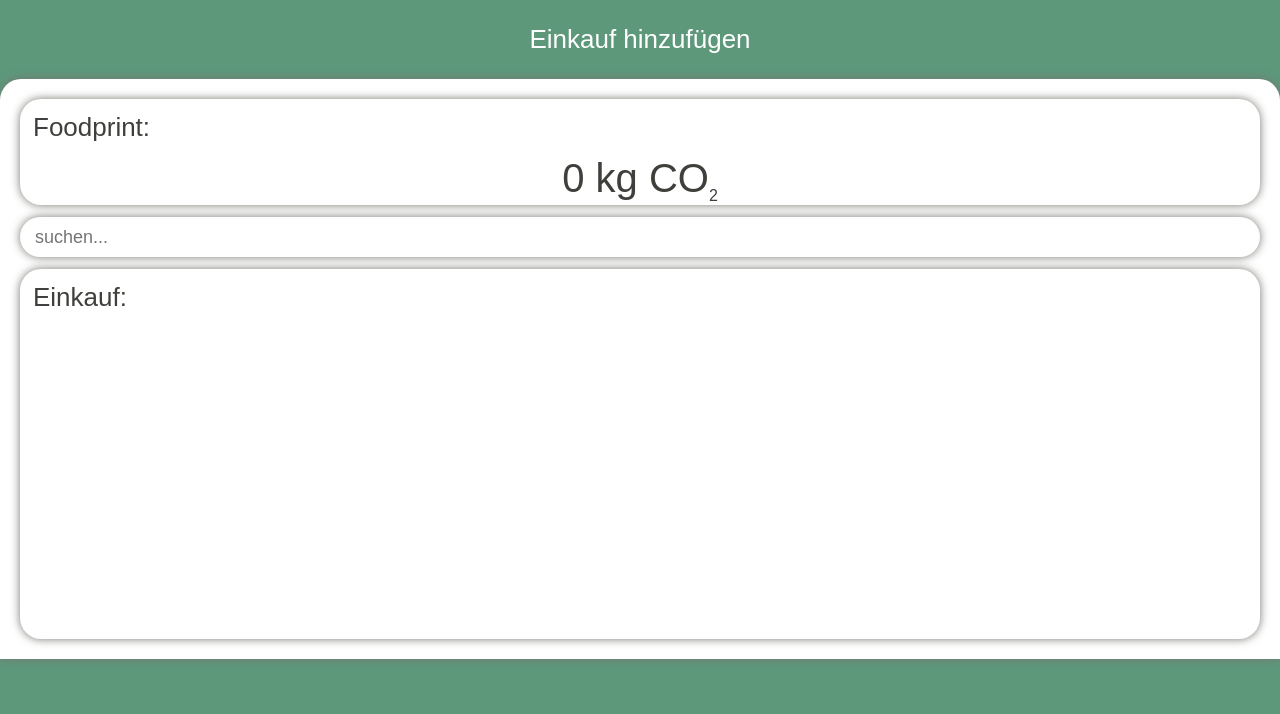
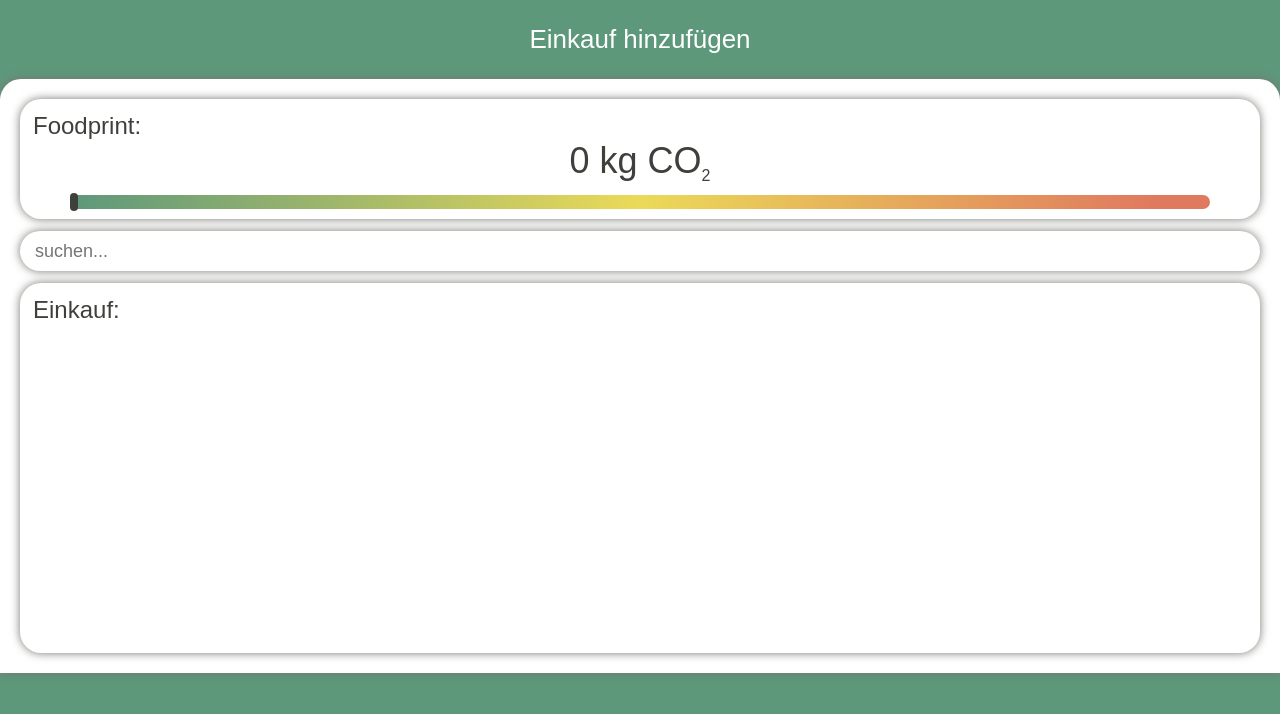
Before and after one commit to mariereese/capstone-project, a React (Create React App) app: page / in a window 1280 px wide. Shown: the top 714 px of the page. Built offline with nearby package versions, Linux system fonts and the light colour scheme.

Commit message:
Create Color Scale for footprint

```diff
--- a/src/GlobalStyles.js
+++ b/src/GlobalStyles.js
@@ -17,7 +17,7 @@ export default createGlobalStyle`
 
   h2 {
     font-weight: 300;
-    font-size: 1.625rem;
+    font-size: 1.5rem;
     color: var(--dark-grey);
     margin: 13px;
   }
--- a/src/components/AddPurchase/AddPurchase.js
+++ b/src/components/AddPurchase/AddPurchase.js
@@ -12,6 +12,7 @@ export default function AddPurchase() {
   const [purchasedFood, setPurchasedFood] = useState([])
   const [foodListModal, setFoodListModal] = useState(false)
   const [carbonFootprintSum, setCarbonFootprintSum] = useState(0)
+  const [pointerPosition, setPointerPosition] = useState(0)
 
   useEffect(() => {
     getFood()
@@ -36,12 +37,16 @@ export default function AddPurchase() {
     setPurchasedFood([...purchasedFood, addedItem])
     setCarbonFootprintSum(carbonFootprintSum + addedItem.co2)
     setFoodListModal(!foodListModal)
+    setPointerPosition(carbonFootprintSum === 9 ? 10 : 80)
   }
 
   return (
     <WhiteBox>
       <WrapperStyled>
-        <SumFootprint sum={carbonFootprintSum} />
+        <SumFootprint
+          sum={carbonFootprintSum}
+          pointerPosition={pointerPosition}
+        />
         <SearchFood
           handleChange={handleChange}
           onSearchClick={toggleFoodListModal}
--- /dev/null
+++ b/src/components/FoodprintOMeter/FoodprintOMeter.js
@@ -0,0 +1,35 @@
+import styled from 'styled-components/macro'
+
+export default function FoodPrintOMeter({ pointerPosition }) {
+  return (
+    <>
+      <ColorBar>
+        <Pointer position={pointerPosition} />
+      </ColorBar>
+    </>
+  )
+}
+
+const ColorBar = styled.div`
+  height: 14px;
+  background: linear-gradient(
+    90deg,
+    var(--green) 0%,
+    #ebda58 50%,
+    var(--orange) 95%
+  );
+  border-radius: 41px;
+  width: 92%;
+  margin: 10px auto;
+  position: relative;
+`
+
+const Pointer = styled.div`
+  height: 18px;
+  background-color: var(--dark-grey);
+  width: 8px;
+  border-radius: 20px;
+  position: absolute;
+  top: -2px;
+  left: ${(props) => props.position}%;
+`
--- a/src/components/SumFootprint/SumFootprint.js
+++ b/src/components/SumFootprint/SumFootprint.js
@@ -1,12 +1,14 @@
 import styled from 'styled-components/macro'
+import FoodPrintOMeter from '../FoodprintOMeter/FoodprintOMeter'
 
-export default function SumFootprint({ sum }) {
+export default function SumFootprint({ sum, pointerPosition }) {
   return (
     <FootprintSumCard>
       <h2>Foodprint:</h2>
       <p>
         {sum + ' '}kg CO<sub>2</sub>
       </p>
+      <FoodPrintOMeter pointerPosition={pointerPosition} />
     </FootprintSumCard>
   )
 }
@@ -16,10 +18,14 @@ const FootprintSumCard = styled.div`
   box-shadow: 0 0 10px var(--light-grey);
   border-radius: 21px;
 
+  h2 {
+    margin-bottom: 0;
+  }
+
   p {
     margin: 0;
     text-align: center;
-    font-size: 2.5rem;
+    font-size: 2.25rem;
     font-weight: 400;
     color: var(--dark-grey);
   }
```
